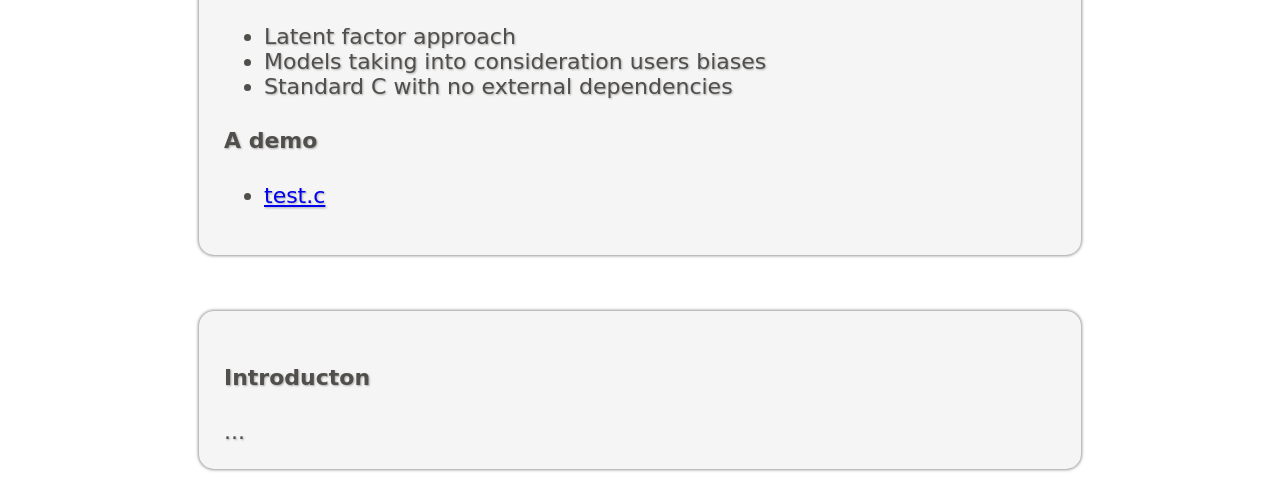
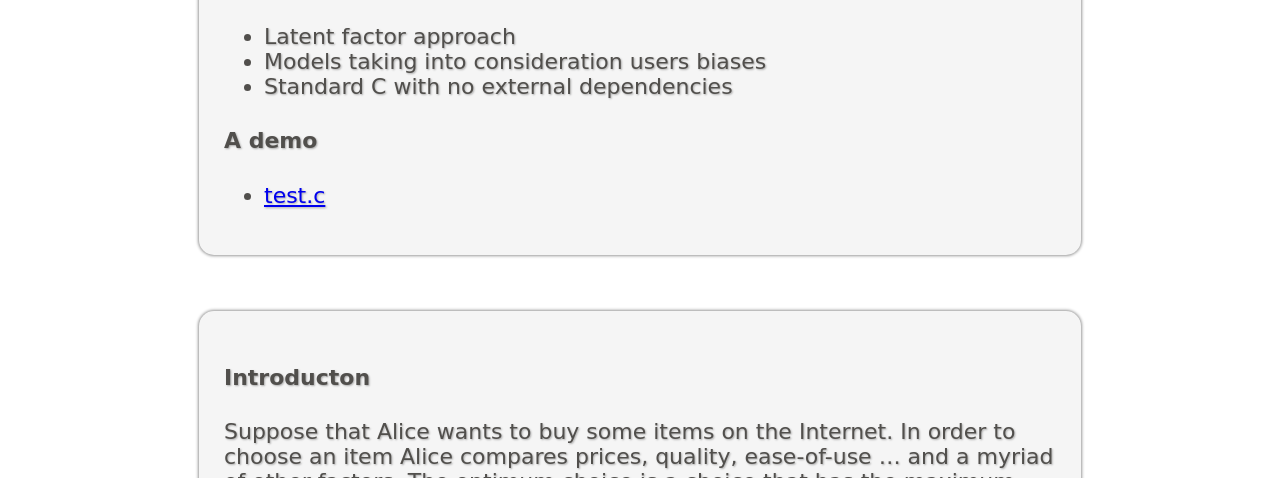
Before and after one commit to GHamrouni/Recommender, a plain HTML site: page index.html in a window 1280 px wide. Shown: the part 322-800 px from the top of the page. Drawn offline with Linux system fonts and the light colour scheme; a script that the page names is missing; a web font is replaced by a local one.

Commit message:
Update the page

```diff
--- a/index.html
+++ b/index.html
@@ -43,7 +43,10 @@
 
 	<h4>Introducton</h4>
 
-	...
+Suppose that Alice wants to buy some items on the Internet. In order to choose an item Alice compares prices, quality, ease-of-use … and a myriad of other factors. The optimum choice is a choice that has the maximum important features (to Alice).
+Recommender can analyze the feedback of some users and their preferences for some items. Then It learns patterns and predicts the most suitable products for a particular user.
+
+The first step is to create a training set. The training set is obtained from the past user behavior or from items ratings.
 
    </div>
 
```
